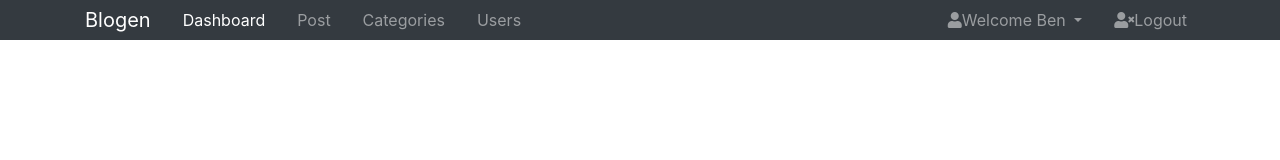
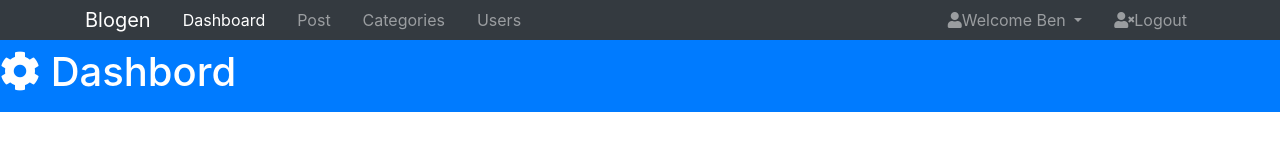
Before and after one commit to Gbenro/blogen, a plain HTML site: page index.html in a window 1280 px wide. Drawn offline with nearby package versions, Linux system fonts and the light colour scheme.

Commit message:
Added Dashboard header

```diff
--- a/index.html
+++ b/index.html
@@ -14,7 +14,7 @@
 </head>
 
 <body>
-  <!-- START HERE -->
+  <!-- NAVBAR -->
   <nav class="navbar navbar-expand-sm navbar-dark bg-dark p-0">
     <div class="container">
       <a href="index.html" class="navbar-brand">Blogen</a>
@@ -61,6 +61,19 @@
     </div>
   </nav>
 
+  <!-- HEADER SECTION -->
+
+  <header id="main-header" class="py-2 bg-primary text-white">
+    <div class="conatiner">
+      <div class="row">
+        <div class="col-md-6">
+          <h1><i class="fas fa-cog"></i> Dashbord</h1>
+        </div>
+      </div>
+    </div>
+
+  </header>
+
 
   <script src="http://code.jquery.com/jquery-3.3.1.min.js" integrity="sha256-FgpCb/KJQlLNfOu91ta32o/NMZxltwRo8QtmkMRdAu8="
     crossorigin="anonymous"></script>
```
